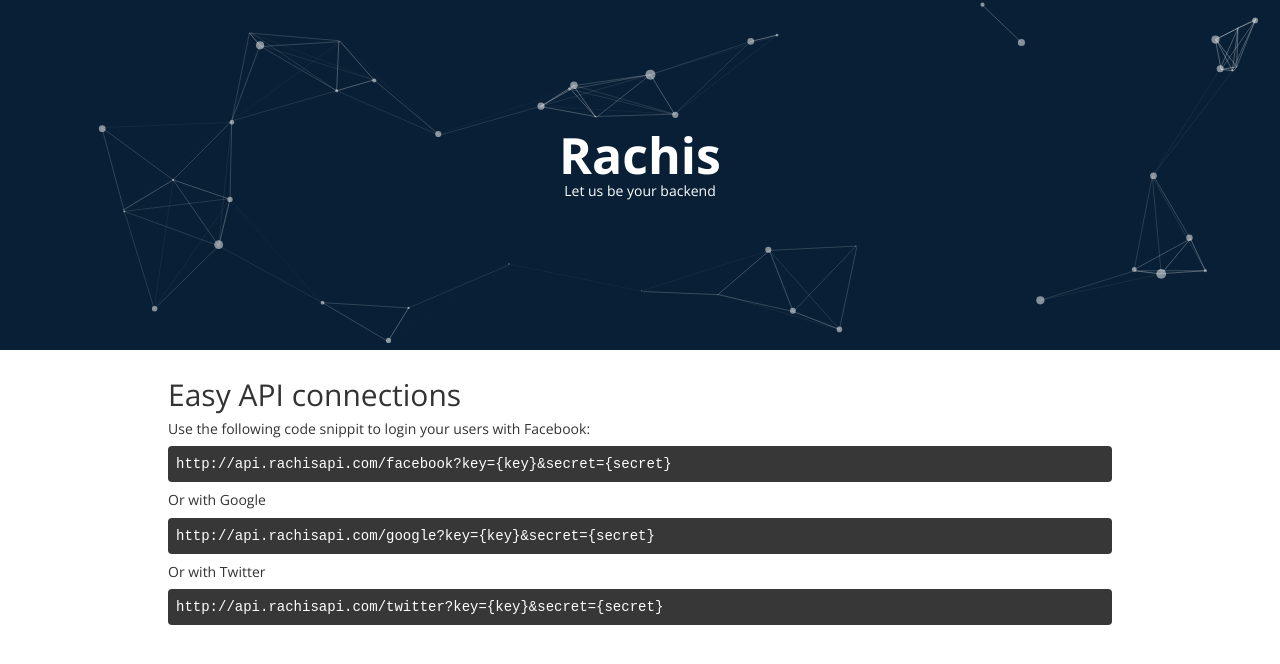
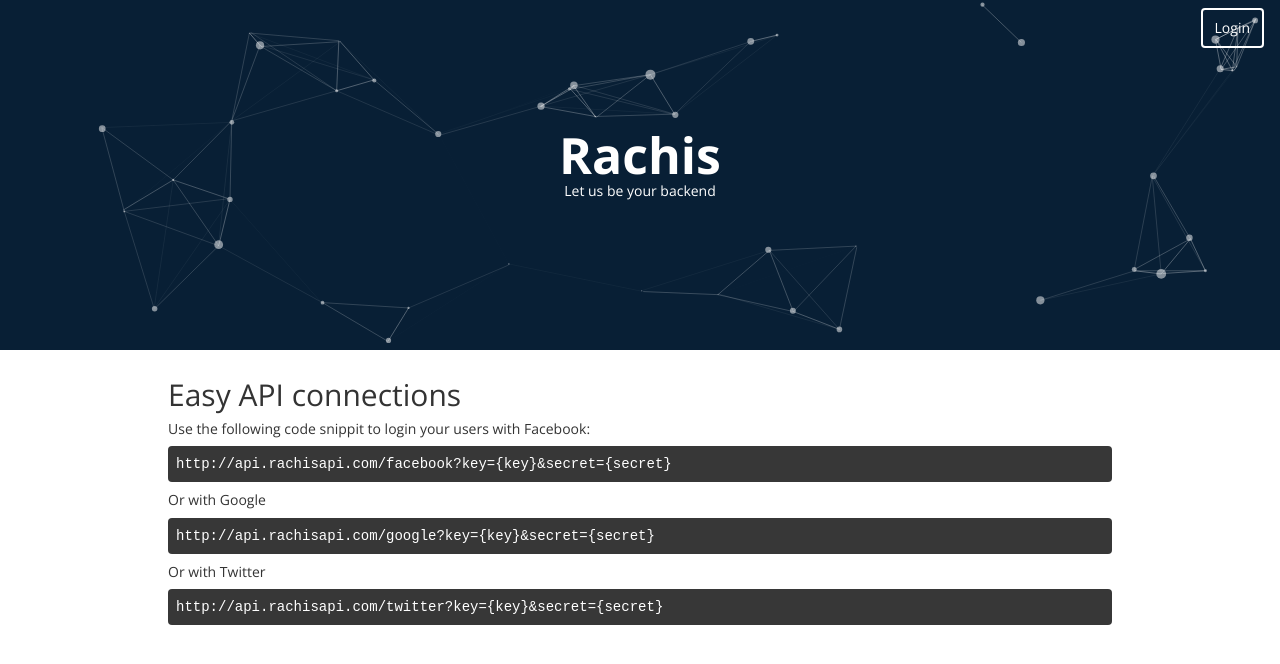
Before and after one commit to colejoh/rachisapp.github.io, a plain HTML site: page index.html in a window 1280 px wide. Drawn offline with nearby package versions, Linux system fonts and the light colour scheme; no server answers.

Commit message:
Added login link

```diff
--- a/css/main.css
+++ b/css/main.css
@@ -36,6 +36,21 @@
     margin-top: -10px;
     font-size: 14px;
 }
+header .login {
+    position: absolute;
+    top: 8px;
+    right: 16px;
+    color: #fff;
+    border-radius: 4px;
+    border: 2px solid #fff;
+    padding: 8px 12px;
+    z-index: 99;
+    transition: .3s;
+}
+header .login:hover {
+    background: rgba(255,255,255,.1);
+    transition: .3s;
+}
 .content {
     padding: 8px;
     max-width: 960px;
--- a/index.html
+++ b/index.html
@@ -18,7 +18,9 @@
                 <div class="sub">Let us be your backend</div>
             </div>
             <div id="particles-js"></div>
-
+            <a href="http://app.rachisapi.com"><div class="login">
+                Login
+            </div></a>
         </header>
 
         <div class="content">
```
